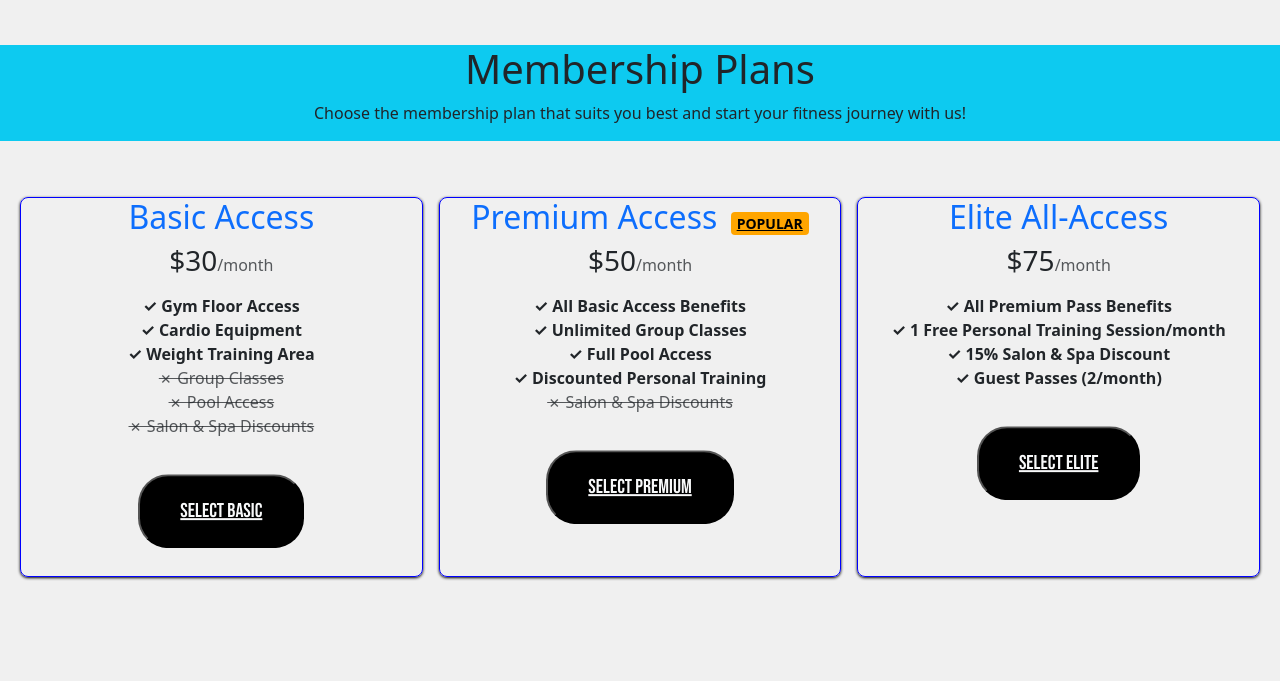
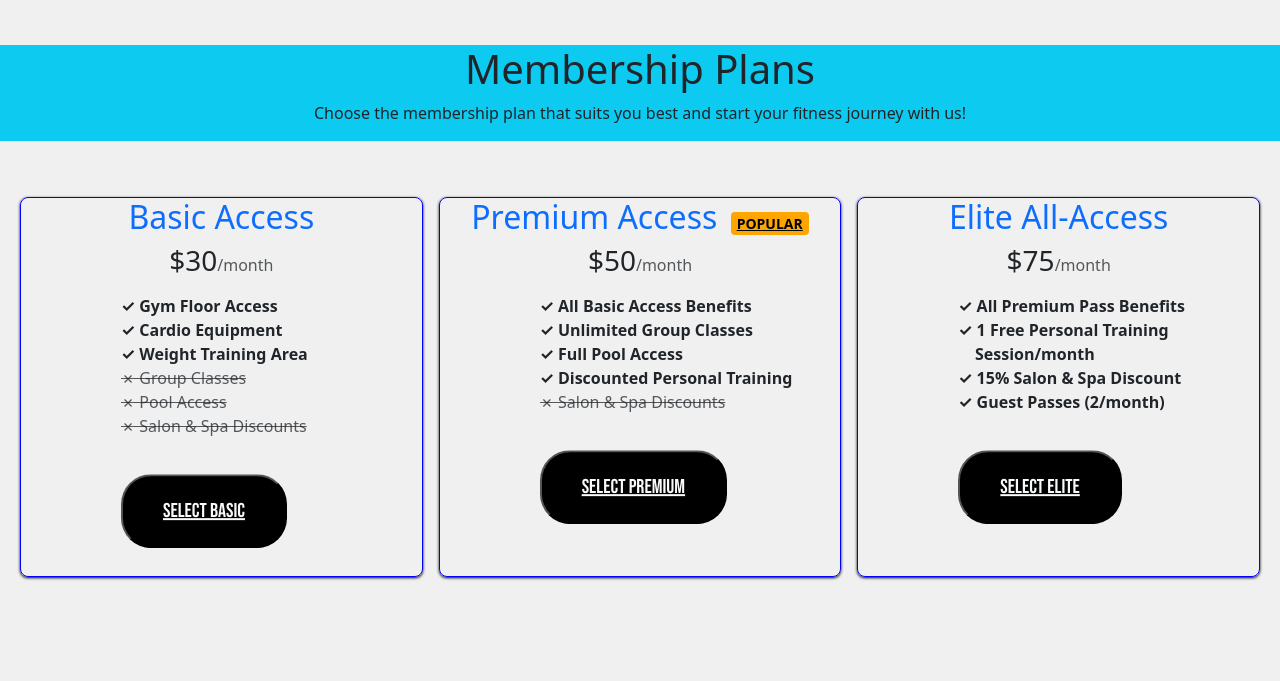
Before and after one commit to TalhaAhad/E-Project-1, a plain HTML site: page index.html in a window 1280 px wide. Shown: the part 566-1247 px from the top of the page. Drawn offline with nearby package versions, Linux system fonts and the light colour scheme; grey boxes are pictures that could not be loaded; files whose address does not match are found by name.

Commit message:
membership half work done - kashif

```diff
--- a/css/style.css
+++ b/css/style.css
@@ -460,6 +460,10 @@ body {
     transform: translateY(-5px);
 }
 
+.perks{
+    margin-left: 100px;
+}
+
 .popular-badge {
     background-color: orange;
     color: black;
@@ -480,3 +484,7 @@ body {
     transition: 0.50s;
 
 }
+
+.membership-btn {
+    margin-left: 100px;
+}
--- a/index.html
+++ b/index.html
@@ -131,24 +131,24 @@
         </div>
     </div>
 
-    <div class="container-fuild text-center my-5">
+    <div class="container-fuild  my-5">
         <div class="row px-4">
 
             <!-- Basic Access -->
 
             <div class="col p-2">
                 <div class="membership-card">
-                    <h2 class="text-primary">Basic Access</h2>
-                    <h3>$30<span class="fs-6 text-muted">/month</span></h3>
+                    <h2 class="text-primary text-center">Basic Access</h2>
+                    <h3 class="text-center ">$30<span class="fs-6 text-muted">/month</span></h3>
                         <ul class="list-unstyled mt-3 mb-4 ">
-                            <li class="fw-bold">✓ Gym Floor Access</li>
-                            <li class="fw-bold">✓ Cardio Equipment</li>
-                            <li class="fw-bold">✓ Weight Training Area</li>
-                            <li class="text-muted text-decoration-line-through">✗ Group Classes</li>
-                            <li class="text-muted text-decoration-line-through">✗ Pool Access</li>
-                            <li class="text-muted text-decoration-line-through">✗ Salon & Spa Discounts</li>
+                            <li class="perks fw-bold">✓ Gym Floor Access</li>
+                            <li class="perks fw-bold">✓ Cardio Equipment</li>
+                            <li class="perks fw-bold">✓ Weight Training Area</li>
+                            <li class="perks text-muted text-decoration-line-through">✗ Group Classes</li>
+                            <li class="perks text-muted text-decoration-line-through">✗ Pool Access</li>
+                            <li class="perks text-muted text-decoration-line-through">✗ Salon & Spa Discounts</li>
                         </ul>
-                    <button class="join-btn"><a href="#" class="text-light">Select Basic</a></button>
+                    <button class="join-btn membership-btn"><a href="#" class="text-light ">Select Basic</a></button>
                 </div>
             </div>
 
@@ -156,18 +156,18 @@
 
             <div class="col p-2">
                 <div class="membership-card">
-                    <h2 class="text-primary">Premium Access
+                    <h2 class="text-primary text-center">Premium Access
                         <span class="popular-badge text-decoration-underline">POPULAR</span>
                     </h2>
-                    <h3>$50<span class="fs-6 text-muted">/month</span></h3>
+                    <h3 class="text-center">$50<span class="fs-6 text-muted">/month</span></h3>
                     <ul class="list-unstyled mt-3 mb-4">
-                        <li class="fw-bold">✓ All Basic Access Benefits</li>
-                        <li class="fw-bold">✓ Unlimited Group Classes</li>
-                        <li class="fw-bold">✓ Full Pool Access</li>
-                        <li class="fw-bold">✓ Discounted Personal Training</li>
-                        <li class="text-muted text-decoration-line-through">✗ Salon & Spa Discounts</li>
+                        <li class="perks fw-bold">✓ All Basic Access Benefits</li>
+                        <li class="perks fw-bold">✓ Unlimited Group Classes</li>
+                        <li class="perks fw-bold">✓ Full Pool Access</li>
+                        <li class="perks fw-bold">✓ Discounted Personal Training</li>
+                        <li class="perks text-muted text-decoration-line-through">✗ Salon & Spa Discounts</li>
                     </ul>
-                    <button class="join-btn"><a href="#" class="text-light">Select Premium</a></button>
+                    <button class="join-btn membership-btn"><a href="#" class="text-light">Select Premium</a></button>
                 </div>
             </div>
 
@@ -175,15 +175,15 @@
 
             <div class="col p-2">
                 <div class="membership-card">
-                    <h2 class="text-primary">Elite All-Access</h2>
-                    <h3>$75<span class="fs-6 text-muted">/month</span></h3>
+                    <h2 class="text-primary text-center">Elite All-Access</h2>
+                    <h3 class="text-center">$75<span class="fs-6 text-muted">/month</span></h3>
                     <ul class="list-unstyled mt-3 mb-4">
-                        <li class="fw-bold">✓ All Premium Pass Benefits</li>
-                        <li class="fw-bold">✓ 1 Free Personal Training Session/month</li>
-                        <li class="fw-bold">✓ 15% Salon & Spa Discount</li>
-                        <li class="fw-bold">✓ Guest Passes (2/month)</li>
+                        <li class="perks fw-bold">✓ All Premium Pass Benefits</li>
+                        <li class="perks fw-bold">✓ 1 Free Personal Training &nbsp;&nbsp;&nbsp;&nbsp;Session/month</li>
+                        <li class="perks fw-bold">✓ 15% Salon & Spa Discount</li>
+                        <li class="perks fw-bold">✓ Guest Passes (2/month)</li>
                     </ul>
-                    <button class="join-btn"><a href="#" class="text-light">Select Elite</a></button>
+                    <button class="join-btn membership-btn"><a href="#" class="text-light">Select Elite</a></button>
                 </div>
             </div>
         </div>
```
